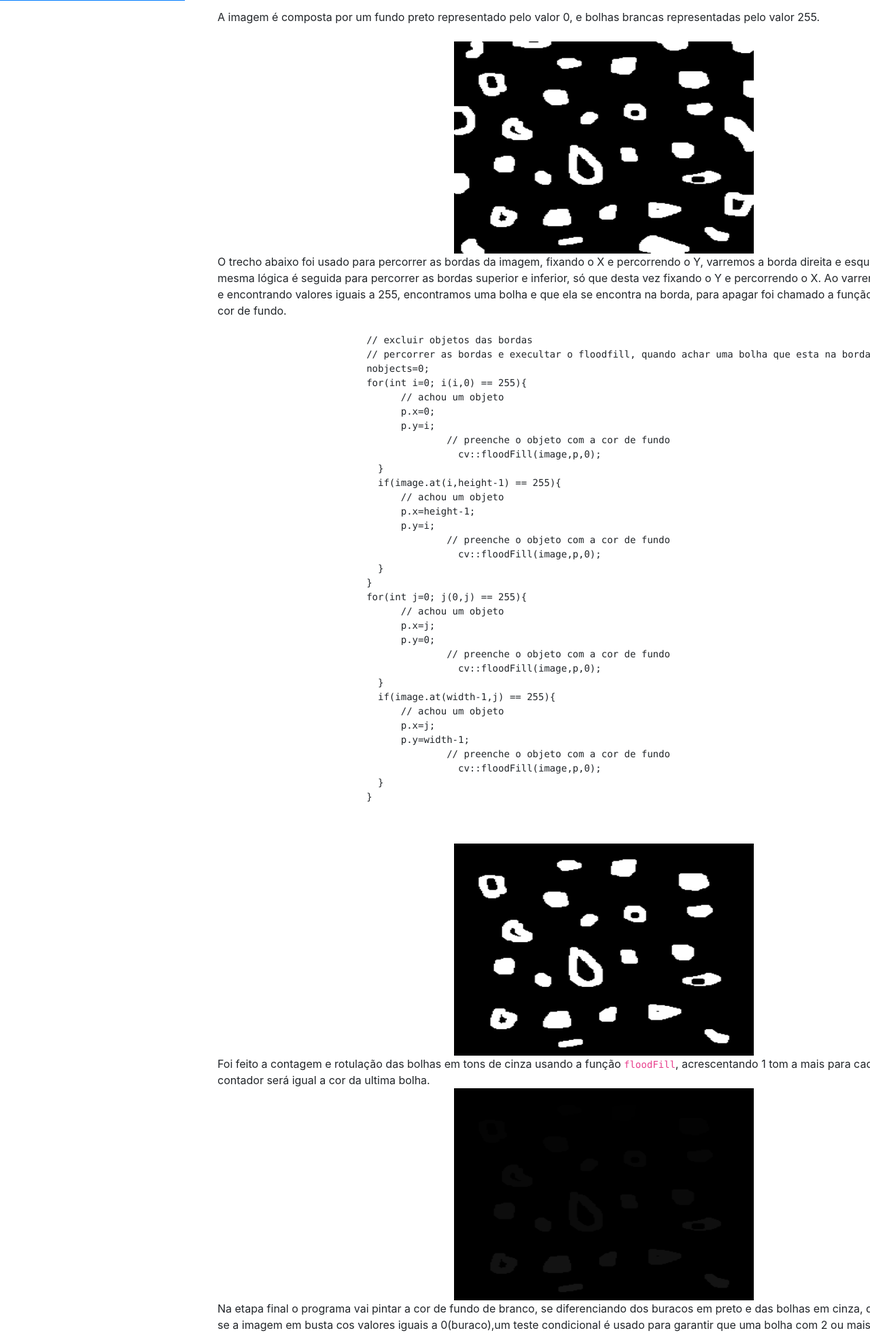
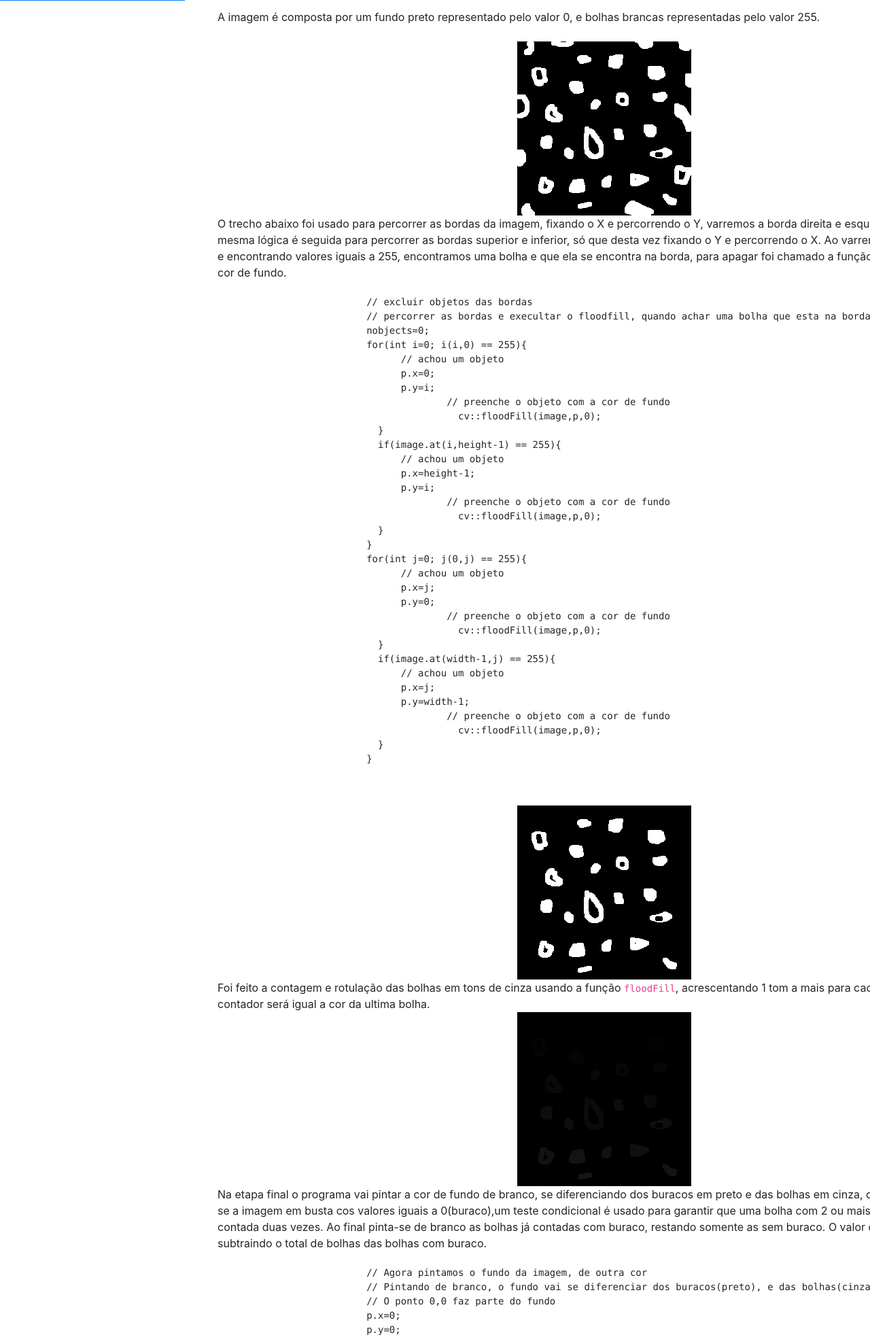
Before and after one commit to igorcbrito/igorcbrito.github.io, a website with bundled scripts: page dca0445.html in a window 1280 px wide. Shown: the part 799-2763 px from the top of the page at 68% size. Built offline with nearby package versions, Linux system fonts and the light colour scheme; a web font is replaced by a local one.

Commit message:
dimensão imagens

```diff
--- a/dca0445.html
+++ b/dca0445.html
@@ -98,8 +98,8 @@
 		A imagem é composta por um fundo preto representado pelo valor 0, e bolhas brancas representadas pelo valor 255.<br><br>
 		<img src="dca0445-images/bolhas.png"
                 class="center"
-                width="441"
-                height="312">
+                width="256"
+                height="256">
 		O trecho abaixo foi usado para percorrer as bordas da imagem, fixando o X e percorrendo o Y, varremos a borda direita e esquerda da imagem. A mesma lógica é seguida para percorrer as bordas superior e inferior, só que desta vez fixando o Y e percorrendo o X. Ao varrer as bordas da imagem e encontrando valores iguais a 255, encontramos uma bolha e que ela se encontra na borda, para apagar foi chamado a função <code>floodFill</code> pintando a cor de fundo.
 			<pre><code>
 			  // excluir objetos das bordas
@@ -142,14 +142,14 @@
 
 			<img src="dca0445-images/labeling-edges.png"
 		        class="center"
-		        width="441"
-		        height="312">
+		        width="256"
+		        height="256">
 
 			Foi feito a contagem e rotulação das bolhas em tons de cinza usando a função <code>floodFill</code>, acrescentando 1 tom a mais para cada valor, ao final o contador será igual a cor da ultima bolha.
 			<img src="dca0445-images/labeling_gray.png"
 		        class="center"
-		        width="441"
-		        height="312">
+		        width="256"
+		        height="256">
 			Na etapa final o programa vai pintar a cor de fundo de branco, se diferenciando dos buracos em preto e das bolhas em cinza, dessa forma percorre-se a imagem em busta cos valores iguais a 0(buraco),um teste condicional é usado para garantir que uma bolha com 2 ou mais buracos não seja contada duas vezes. Ao final pinta-se de branco as bolhas já contadas com buraco, restando somente as sem buraco. O valor das contagens é feito subtraindo o total de bolhas das bolhas com buraco.
 			<pre><code>
 			  // Agora pintamos o fundo da imagem, de outra cor
@@ -183,8 +183,8 @@
 			</code></pre>
 			<img src="dca0445-images/ex3.2"
 		        class="center"
-		        width="441"
-		        height="312">
+		        width="250"
+		        height="74">
 
         </div>
       </div>
```
